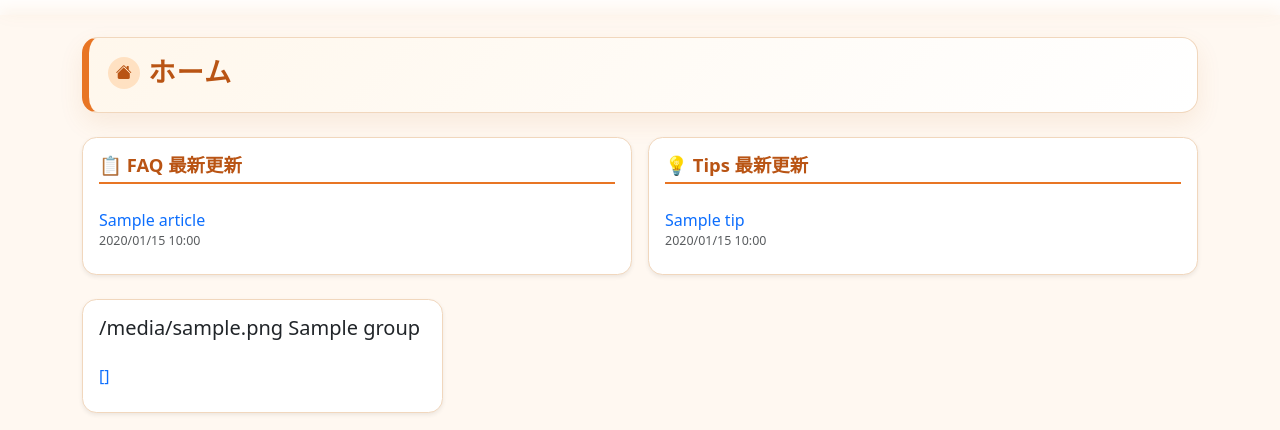
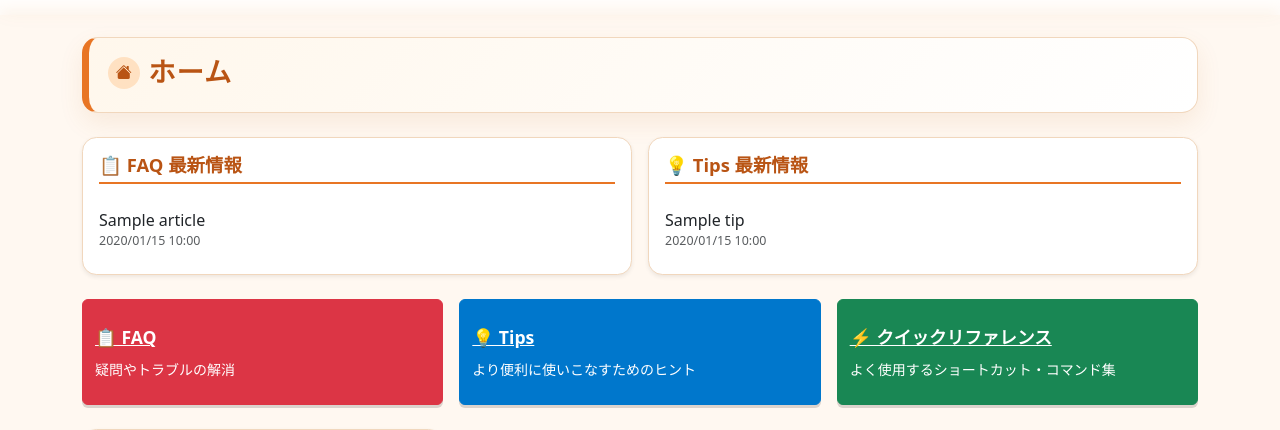
Before and after one commit to kuwaharata-alt/Tenasapo_Knowledge, a Django app: template knowledge_base/tenasapo_knowledge/templates/tenasapo_knowledge/home.html in a window 1280 px wide. Shown: the part 59-489 px from the top of the page. Run offline with Django 5.2, Linux system fonts and the light colour scheme; the template is opened without the code that fills it: most values are stand-ins (such as "Sample title", 1, 10 or a date in 2020); parts of the project's set-up code (start-up, migrations or seed data) failed here and were passed over; some web fonts are replaced.

Commit message:
ホーム画面を変更

```diff
--- a/knowledge_base/templates/base.html
+++ b/knowledge_base/templates/base.html
@@ -83,6 +83,14 @@
             --bs-btn-hover-border-color: var(--tk-primary);
             --bs-btn-active-bg: var(--tk-primary-dark);
             --bs-btn-active-border-color: var(--tk-primary-dark);
+        }
+        .btn-info {
+            --bs-btn-bg: #0077cc;
+            --bs-btn-border-color: #0077cc;
+            --bs-btn-hover-bg: #0056a3;
+            --bs-btn-hover-border-color: #0056a3;
+            --bs-btn-active-bg: #00408a;
+            --bs-btn-active-border-color: #00408a;
         }
         .btn {
             transition: transform 0.08s ease, box-shadow 0.08s ease;
@@ -656,7 +664,7 @@
                 <div class="d-flex align-items-center gap-3">
                     <div class="d-flex align-items-center gap-2">
                         <a class="btn btn-danger btn-sm" href="{% url 'article_list' %}">FAQ</a>
-                        <a class="btn btn-info btn-sm" href="{% url 'tip_list' %}">Tips</a>
+                        <a class="btn btn-info btn-sm text-white" href="{% url 'tip_list' %}">Tips</a>
                         <a class="btn btn-success btn-sm" href="{% url 'convenience_list' %}">QR</a>
                         {% if not current_user_is_customer %}
                             <div class="dropdown">
--- a/knowledge_base/tenasapo_knowledge/templates/tenasapo_knowledge/home.html
+++ b/knowledge_base/tenasapo_knowledge/templates/tenasapo_knowledge/home.html
@@ -15,11 +15,11 @@
     <div class="col-12 col-md-6">
         <div class="card shadow-sm h-100">
             <div class="card-body">
-                <h2 class="h6 mb-3 faq-group-title">📋 FAQ 最新更新</h2>
+                <h2 class="h6 mb-3 faq-group-title">📋 FAQ 最新情報</h2>
                 <ul class="list-group list-group-flush">
                     {% for article in recent_faqs %}
                     <li class="list-group-item px-0">
-                        <a href="{% url 'article_list' %}" class="text-decoration-none">{{ article.title }}</a>
+                        <div>{{ article.title }}</div>
                         <div class="text-muted" style="font-size:0.78rem;">{{ article.updated_at|date:"Y/m/d H:i" }}</div>
                     </li>
                     {% endfor %}
@@ -32,11 +32,11 @@
     <div class="col-12 col-md-6">
         <div class="card shadow-sm h-100">
             <div class="card-body">
-                <h2 class="h6 mb-3 faq-group-title">💡 Tips 最新更新</h2>
+                <h2 class="h6 mb-3 faq-group-title">💡 Tips 最新情報</h2>
                 <ul class="list-group list-group-flush">
                     {% for tip in recent_tips %}
                     <li class="list-group-item px-0">
-                        <a href="{% url 'tip_list' %}" class="text-decoration-none">{{ tip.title }}</a>
+                        <div>{{ tip.title }}</div>
                         <div class="text-muted" style="font-size:0.78rem;">{{ tip.updated_at|date:"Y/m/d H:i" }}</div>
                     </li>
                     {% endfor %}
@@ -48,6 +48,28 @@
 </div>
 {% endif %}
 
+<div class="row g-3 mb-4">
+    <div class="col-12 col-md-4">
+        <a href="{% url 'article_list' %}" class="btn btn-danger w-100 py-4 d-flex flex-column align-items-start text-start">
+            <strong class="text-decoration-underline" style="font-size: 1.1rem;">📋 FAQ</strong>
+            <small class="mt-2">疑問やトラブルの解消</small>
+        </a>
+    </div>
+    <div class="col-12 col-md-4">
+        <a href="{% url 'tip_list' %}" class="btn btn-info text-white w-100 py-4 d-flex flex-column align-items-start text-start">
+            <strong class="text-decoration-underline" style="font-size: 1.1rem;">💡 Tips</strong>
+            <small class="mt-2">より便利に使いこなすためのヒント</small>
+        </a>
+    </div>
+    <div class="col-12 col-md-4">
+        <a href="{% url 'convenience_list' %}" class="btn btn-success w-100 py-4 d-flex flex-column align-items-start text-start">
+            <strong class="text-decoration-underline" style="font-size: 1.1rem;">⚡ クイックリファレンス</strong>
+            <small class="mt-2">よく使用するショートカット・コマンド集</small>
+        </a>
+    </div>
+</div>
+
+{% if not is_customer_home %}
 <div class="row g-3">
     {% for group in menu_groups %}
         <div class="col-12 col-md-6 col-xl-4">
@@ -65,6 +87,6 @@
             </div>
         </div>
     {% endfor %}
-    </div>
 </div>
+{% endif %}
 {% endblock %}
--- a/knowledge_base/tenasapo_knowledge/views.py
+++ b/knowledge_base/tenasapo_knowledge/views.py
@@ -571,6 +571,7 @@ class HomeView(TemplateView):
         user = self.request.user
         is_admin = user.is_staff or user.is_superuser
         can_edit = can_edit_article(user)
+        is_customer_home = is_customer_user(user)
 
         # 最新FAQ（権限に応じてフィルタ）
         faq_qs = (
@@ -605,6 +606,7 @@ class HomeView(TemplateView):
         )
         context['recent_faqs'] = faq_qs.order_by('-updated_at')[:3]
         context['recent_tips'] = tips_qs.order_by('-updated_at')[:3]
+        context['is_customer_home'] = is_customer_home
         menu_groups = [
             {
                 'name': 'Knowledge',
```
